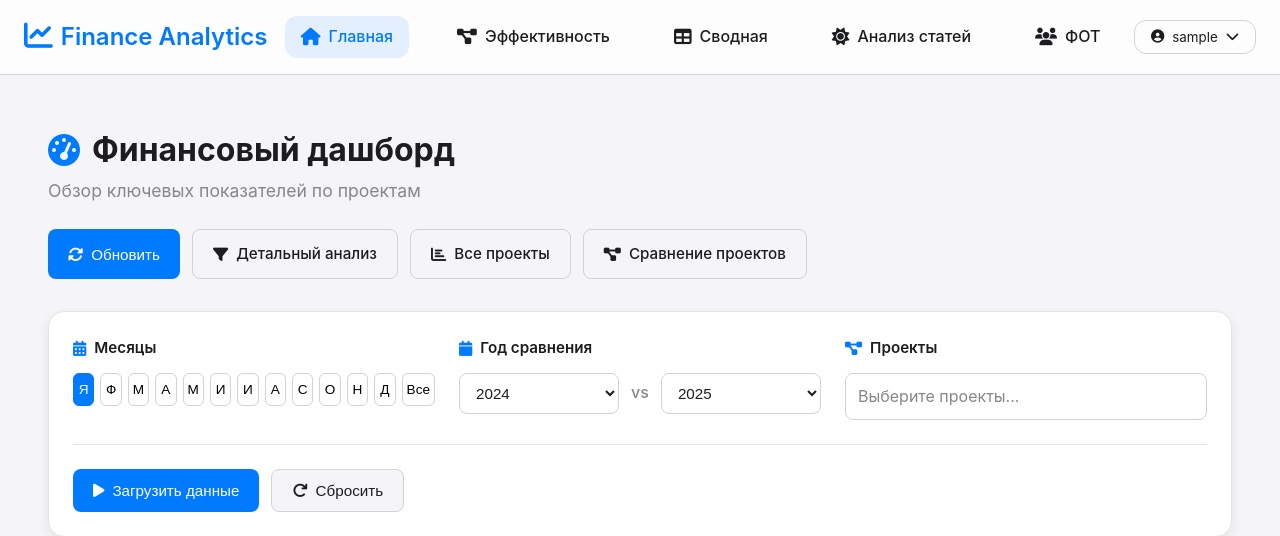
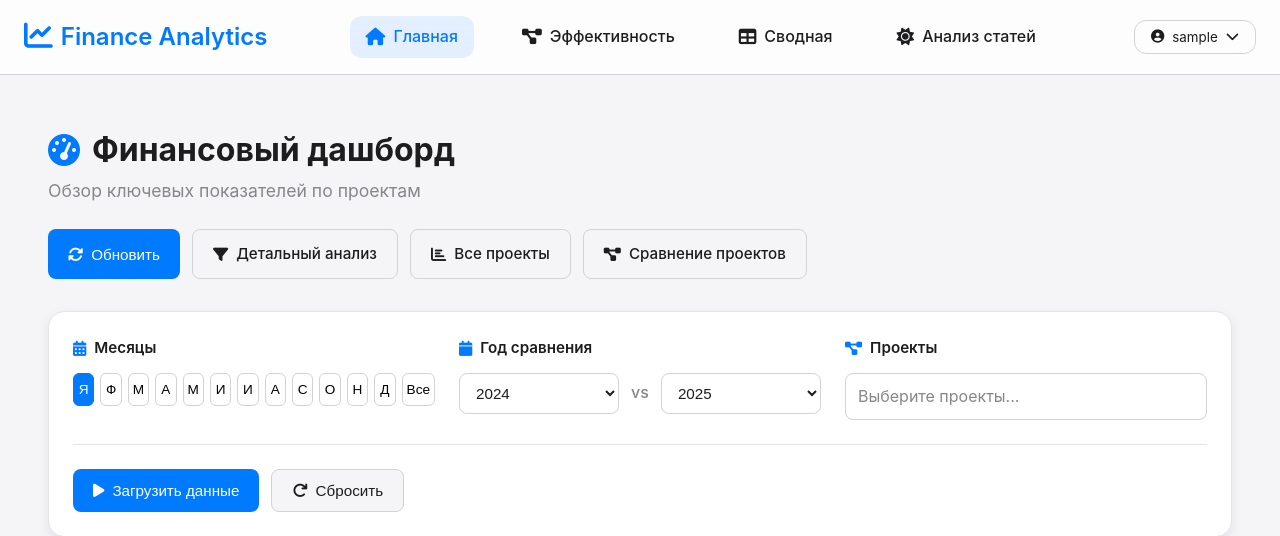
Before and after one commit to Barbados71456/Alfa_top_report, a Flask app: page / in a window 1280 px wide. Shown: the top 536 px of the page. Run offline with Flask 3, Linux system fonts and the light colour scheme; the visitor is signed in with stand-in values (Sample User, id 1); data that the repository does not hold is empty.

Commit message:
sdsfsfsffsfsfs4

```diff
--- a/templates/base.html
+++ b/templates/base.html
@@ -34,10 +34,6 @@
                 <a href="{{ url_for('report3') }}" class="nav-item {% if request.path == '/report3' %}active{% endif %}">
                     <i class="fas fa-sun"></i>
                     <span>Анализ статей</span>
-                </a>
-                <a href="{{ url_for('report4') }}" class="nav-item {% if request.path == '/report4' %}active{% endif %}">
-                    <i class="fas fa-users"></i>
-                    <span>ФОТ</span>
                 </a>
             </nav>
 
```
